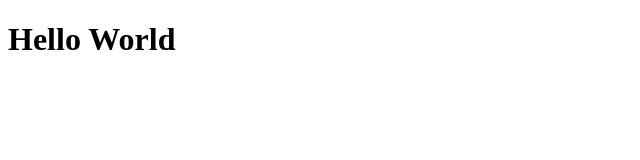
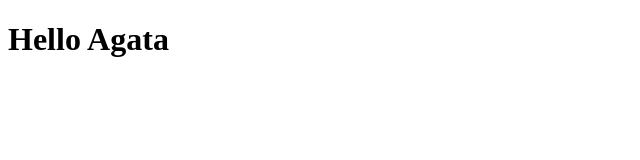
Before and after one commit to AgBurak/AgBurak.github.io, a plain HTML site: page index.html in a window 1280 px wide. Shown: the full height of the page, 0-640 px from the left. Drawn offline with Linux system fonts and the light colour scheme.

Commit message:
updated Hello World text

```diff
--- a/index.html
+++ b/index.html
@@ -9,7 +9,7 @@
  </head>
 
  <body>
-    <h1>Hello World</h1>
+    <h1>Hello Agata</h1>
  </body>
 
  </html>
```
